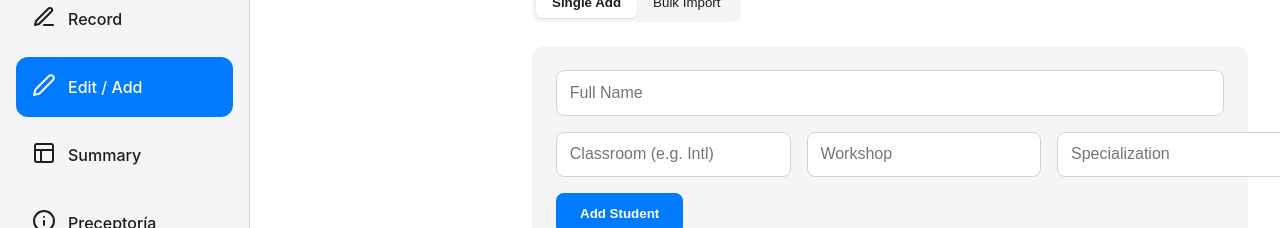
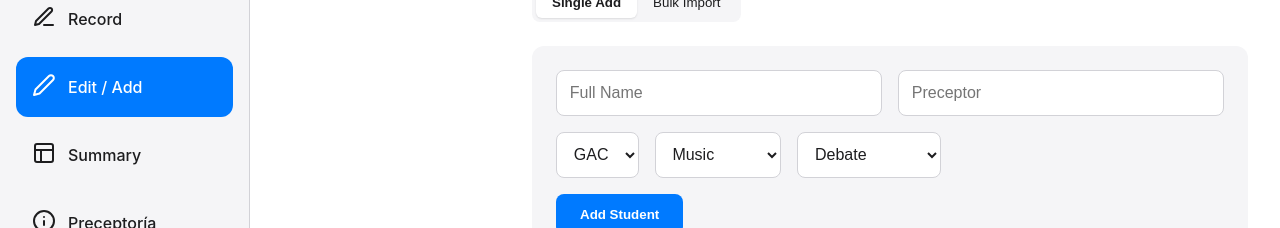
Before and after one commit to TeacherKHM/ClassAttendace, a Next.js app: page /manage in a window 1280 px wide. Shown: the part 120-348 px from the top of the page. Built offline with nearby package versions, Linux system fonts and the light colour scheme; no server answers; the database is empty.

Commit message:
Preceptor field for students added

```diff
--- a/app/manage/page.js
+++ b/app/manage/page.js
@@ -9,9 +9,10 @@ export default function ManagePage() {
 
   // Add Form State
   const [newName, setNewName] = useState("");
-  const [classroom, setClassroom] = useState("");
-  const [workshop, setWorkshop] = useState("");
-  const [specialization, setSpecialization] = useState("");
+  const [classroom, setClassroom] = useState("GAC");
+  const [workshop, setWorkshop] = useState("Music");
+  const [specialization, setSpecialization] = useState("Debate");
+  const [preceptor, setPreceptor] = useState("");
 
   // Edit Modal State
   const [editingStudent, setEditingStudent] = useState(null);
@@ -19,6 +20,7 @@ export default function ManagePage() {
   const [editClassroom, setEditClassroom] = useState("");
   const [editWorkshop, setEditWorkshop] = useState("");
   const [editSpecialization, setEditSpecialization] = useState("");
+  const [editPreceptor, setEditPreceptor] = useState("");
 
   const [bulkList, setBulkList] = useState("");
   const [mode, setMode] = useState("single"); // "single" | "bulk"
@@ -40,7 +42,8 @@ export default function ManagePage() {
       name: newName.trim(),
       classroom,
       workshop,
-      specialization
+      specialization,
+      preceptor: preceptor.trim()
     };
     await saveStudents([newStudent]);
     // Refresh students list after adding to get the new UUID from Supabase
@@ -49,9 +52,11 @@ export default function ManagePage() {
 
     // Reset Form
     setNewName("");
-    setClassroom("");
-    setWorkshop("");
-    setSpecialization("");
+    setPreceptor("");
+    // Keep selects as they are or reset to default
+    setClassroom("GAC");
+    setWorkshop("Music");
+    setSpecialization("Debate");
   };
 
   const handleBulkAdd = async () => {
@@ -61,9 +66,10 @@ export default function ManagePage() {
 
     const newStudentsData = names.map((name) => ({
       name: name,
-      classroom: "",
-      workshop: "",
-      specialization: ""
+      classroom: "GAC",
+      workshop: "Music",
+      specialization: "Debate",
+      preceptor: ""
     }));
 
     await saveStudents(newStudentsData);
@@ -89,6 +95,7 @@ export default function ManagePage() {
     setEditClassroom(student.classroom || "");
     setEditWorkshop(student.workshop || "");
     setEditSpecialization(student.specialization || "");
+    setEditPreceptor(student.preceptor || "");
   };
 
   const handleSaveEdit = async (e) => {
@@ -100,7 +107,8 @@ export default function ManagePage() {
         name: editName.trim(),
         classroom: editClassroom,
         workshop: editWorkshop,
-        specialization: editSpecialization
+        specialization: editSpecialization,
+        preceptor: editPreceptor.trim()
       };
 
     const updated = students.map((s) =>
@@ -143,29 +151,43 @@ export default function ManagePage() {
               onChange={(e) => setNewName(e.target.value)}
               required
             />
-          </div>
-          <div className={styles.formRow}>
-             <input
-              type="text"
-              className={styles.input}
-              placeholder="Classroom (e.g. Intl)"
-              value={classroom}
-              onChange={(e) => setClassroom(e.target.value)}
-            />
             <input
               type="text"
               className={styles.input}
-              placeholder="Workshop"
+              placeholder="Preceptor"
+              value={preceptor}
+              onChange={(e) => setPreceptor(e.target.value)}
+            />
+          </div>
+          <div className={styles.formRow}>
+            <select
+              className={styles.input}
+              value={classroom}
+              onChange={(e) => setClassroom(e.target.value)}
+            >
+              <option value="GAC">GAC</option>
+              <option value="INT">INT</option>
+            </select>
+            <select
+              className={styles.input}
               value={workshop}
               onChange={(e) => setWorkshop(e.target.value)}
-            />
-            <input
-              type="text"
+            >
+              <option value="Music">Music</option>
+              <option value="Cinema">Cinema</option>
+              <option value="Art">Art</option>
+              <option value="Carpinteria">Carpinteria</option>
+            </select>
+            <select
               className={styles.input}
-              placeholder="Specialization"
               value={specialization}
               onChange={(e) => setSpecialization(e.target.value)}
-            />
+            >
+              <option value="Debate">Debate</option>
+              <option value="Mechatronics">Mechatronics</option>
+              <option value="Business">Business</option>
+              <option value="Laboratory">Laboratory</option>
+            </select>
           </div>
           <button type="submit" className={styles.addButton}>
             Add Student
@@ -196,6 +218,7 @@ export default function ManagePage() {
                 {student.classroom && <span className={styles.tag}>{student.classroom}</span>}
                 {student.workshop && <span className={styles.tag}>{student.workshop}</span>}
                 {student.specialization && <span className={styles.tag}>{student.specialization}</span>}
+                {student.preceptor && <span className={`${styles.tag} ${styles.preceptorTag}`}>P: {student.preceptor}</span>}
               </div>
             </div>
             <div className={styles.actions}>
@@ -234,24 +257,44 @@ export default function ManagePage() {
                 />
 
                 <label>Classroom</label>
-                <input
+                <select
                   className={styles.input}
                   value={editClassroom}
                   onChange={(e) => setEditClassroom(e.target.value)}
-                />
+                >
+                  <option value="GAC">GAC</option>
+                  <option value="INT">INT</option>
+                </select>
 
                 <label>Workshop</label>
-                <input
+                <select
                   className={styles.input}
                   value={editWorkshop}
                   onChange={(e) => setEditWorkshop(e.target.value)}
-                />
+                >
+                  <option value="Music">Music</option>
+                  <option value="Cinema">Cinema</option>
+                  <option value="Art">Art</option>
+                  <option value="Carpinteria">Carpinteria</option>
+                </select>
 
                 <label>Specialization</label>
-                <input
+                <select
                   className={styles.input}
                   value={editSpecialization}
                   onChange={(e) => setEditSpecialization(e.target.value)}
+                >
+                  <option value="Debate">Debate</option>
+                  <option value="Mechatronics">Mechatronics</option>
+                  <option value="Business">Business</option>
+                  <option value="Laboratory">Laboratory</option>
+                </select>
+
+                <label>Preceptor</label>
+                <input
+                  className={styles.input}
+                  value={editPreceptor}
+                  onChange={(e) => setEditPreceptor(e.target.value)}
                 />
               </div>
               <div className={styles.modalActions}>
```
Also changed, not shown: 1 other file (tests, documents, lock files or other folders).
